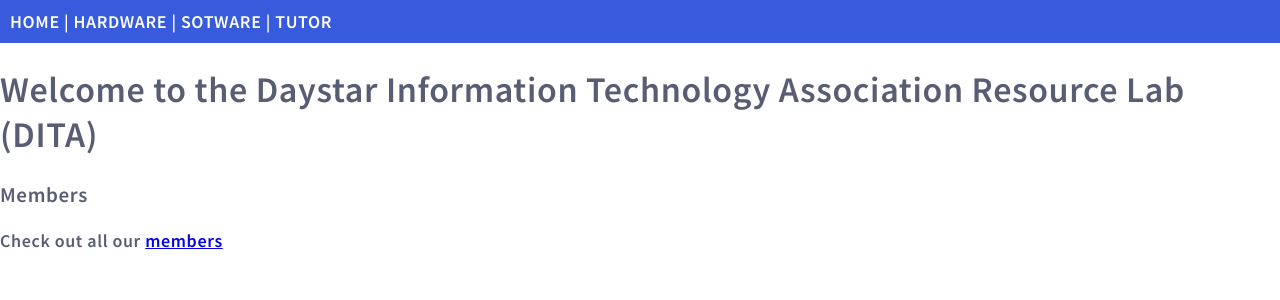
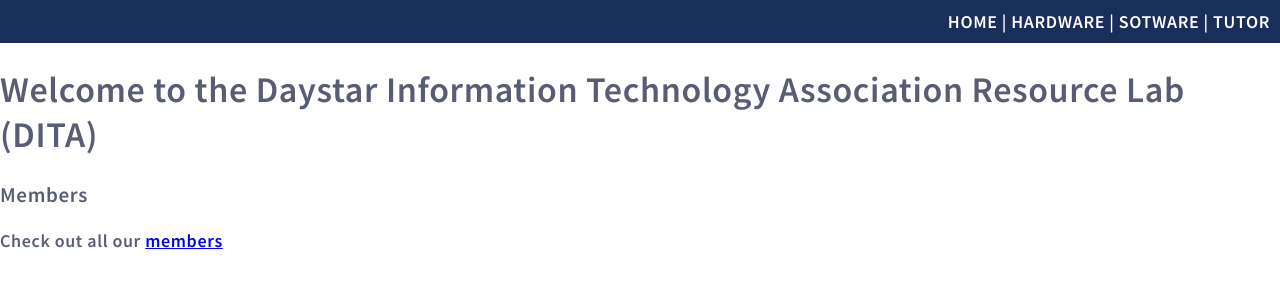
Before and after one commit to Getonto3/DITA_Resource_site2.0, a Django app: page / in a window 1280 px wide. Shown: the top 300 px of the page. Run offline with Django 4.2, Linux system fonts and the light colour scheme.

Commit message:
Wrap up for the top nav bar

```diff
--- a/Resource_Site/DITA_Website/Templates/master.html
+++ b/Resource_Site/DITA_Website/Templates/master.html
@@ -8,12 +8,12 @@
     <link rel="stylesheet" href="{% static 'styles.css' %}">
 </head>
 <body>
-
-<div class="topnav">
-   <a href="/">HOME</a> |
-   <a href="/hardware">HARDWARE</a> |
-   <a href="/software">SOTWARE</a> |
-   <a href="/tutor">TUTOR</a>
+<div>
+   <div class="topnav">
+     <a href="">HOME</a> |
+     <a href="/hardware">HARDWARE</a> |
+     <a href="/software">SOTWARE</a> |
+     <a href="/tutor">TUTOR</a>
 </div>
 
     {% block content %}
--- a/Resource_Site/DITA_Website/static/styles.css
+++ b/Resource_Site/DITA_Website/static/styles.css
@@ -6,7 +6,8 @@ body {
   color: #585d74;
 }
 .topnav {
-  background-color:#375BDC;
+  text-align: right;
+  background-color:#192f59;
   color:#ffffff;
   padding:10px;
 }
--- a/Resource_Site/Resource_Site/settings.py
+++ b/Resource_Site/Resource_Site/settings.py
@@ -11,6 +11,7 @@ https://docs.djangoproject.com/en/4.2/ref/settings/
 """
 
 from pathlib import Path
+import os
 
 # Build paths inside the project like this: BASE_DIR / 'subdir'.
 BASE_DIR = Path(__file__).resolve().parent.parent
@@ -132,3 +133,6 @@ STATIC_URL = 'static/'
 STATICFILES_DIRS = [
     BASE_DIR / 'staticfiles'
 ]
+
+MEDIA_URL = '/media/'
+MEDIA_ROOT = os.path.join(BASE_DIR, 'media')
--- a/Resource_Site/Style_files/styles.css
+++ b/Resource_Site/Style_files/styles.css
@@ -6,7 +6,8 @@ body {
   color: #585d74;
 }
 .topnav {
-  background-color:#375BDC;
+  text-align: right;
+  background-color:#192f59;
   color:#ffffff;
   padding:10px;
 }
```
Also changed, not shown: Resource_Site/DITA_Website/Images/ditaLogo.png (added).
